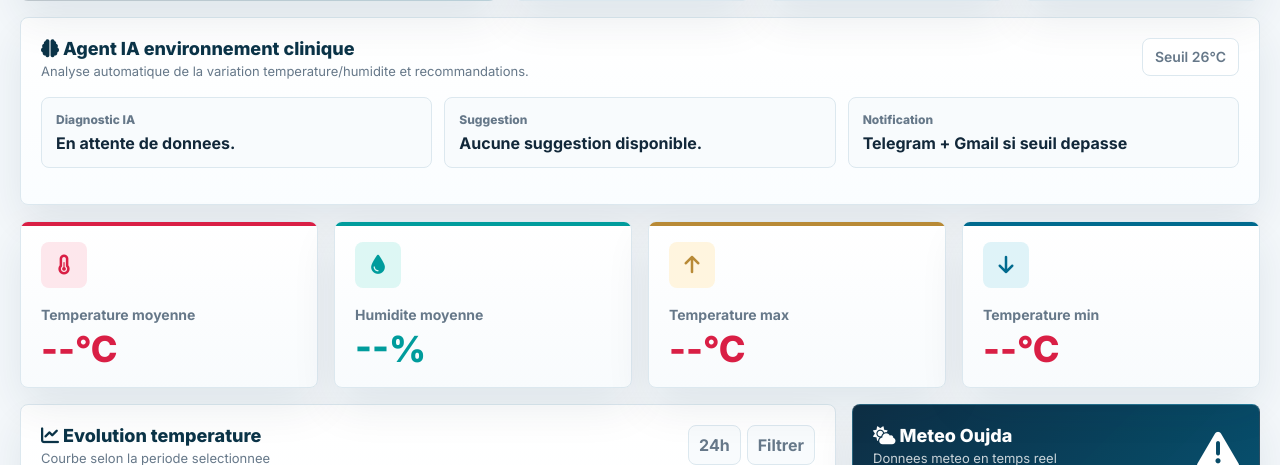
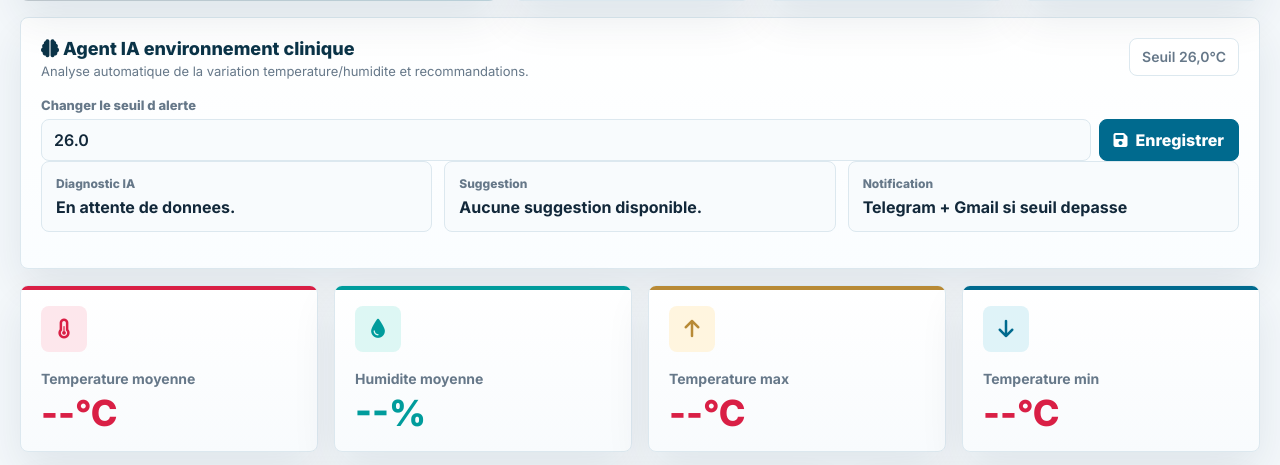
Before and after one commit to ZakHABIB/Projet-Django-GSI4, a Django app: page / in a window 1280 px wide. Shown: the part 613-1078 px from the top of the page. Run offline with Django 5.2, Linux system fonts and the light colour scheme; data comes from the database, SQL or seed files in the repository; data that the repository does not hold is empty; some libraries are stand-ins or nearby versions.

Commit message:
Add editable alert threshold and AI agent settings

```diff
--- a/capteurs/alerts.py
+++ b/capteurs/alerts.py
@@ -4,6 +4,8 @@ import json
 import requests
 from django.conf import settings
 from django.core.mail import send_mail
+
+from .models import AlertSettings
 
 logger = logging.getLogger(__name__)
 
@@ -14,11 +16,15 @@ def _format_value(value, unit):
     return f'{value:.1f}{unit}'
 
 
+def get_temperature_threshold():
+    return AlertSettings.load(settings.TEMPERATURE_ALERT_THRESHOLD).temperature_threshold
+
+
 def should_send_temperature_alert(current_temperature, previous_temperature=None):
     if current_temperature is None:
         return False
 
-    threshold = settings.TEMPERATURE_ALERT_THRESHOLD
+    threshold = get_temperature_threshold()
     if current_temperature < threshold:
         return False
 
@@ -29,7 +35,7 @@ def build_temperature_ai_report(mesure, previous_mesure=None):
     current = mesure.temperature
     previous = previous_mesure.temperature if previous_mesure else None
     humidity = mesure.humidite
-    threshold = settings.TEMPERATURE_ALERT_THRESHOLD
+    threshold = get_temperature_threshold()
 
     if current is None:
         return {
@@ -79,7 +85,7 @@ def build_temperature_alert_message(mesure, previous_mesure=None):
     return (
         f"Alerte IoT clinique: temperature seuil depassee dans {mesure.piece.nom}. "
         f"Temperature: {_format_value(mesure.temperature, ' C')}. "
-        f"Seuil: {settings.TEMPERATURE_ALERT_THRESHOLD:.1f} C. "
+        f"Seuil: {get_temperature_threshold():.1f} C. "
         f"Humidite: {_format_value(mesure.humidite, '%')}.\n"
         f"{ai_report['title']}\n"
         f"Variation: {ai_report['trend']}\n"
--- a/capteurs/models.py
+++ b/capteurs/models.py
@@ -32,3 +32,20 @@ class DHT11(models.Model):
 
     class Meta:
         ordering = ['-date']
+
+
+class AlertSettings(models.Model):
+    singleton_key = models.PositiveSmallIntegerField(default=1, unique=True, editable=False)
+    temperature_threshold = models.FloatField(default=26)
+    updated_at = models.DateTimeField(auto_now=True)
+
+    @classmethod
+    def load(cls, default_threshold=26):
+        settings_obj, _created = cls.objects.get_or_create(
+            singleton_key=1,
+            defaults={'temperature_threshold': default_threshold},
+        )
+        return settings_obj
+
+    def __str__(self):
+        return f"Seuil temperature: {self.temperature_threshold} C"
--- a/capteurs/urls.py
+++ b/capteurs/urls.py
@@ -5,6 +5,7 @@ from .api import AjouterMesure, derniere_mesure, liste_mesures
 
 urlpatterns = [
     path('', views.dashboard, name='dashboard'),
+    path('settings/alert-threshold/', views.update_alert_settings, name='update_alert_settings'),
     path('export-pdf/', views.export_pdf, name='export_pdf'),
     path('export-excel/', views.export_excel, name='export_excel'),
     path('api/all/', liste_mesures, name='liste_mesures'),
--- a/capteurs/views.py
+++ b/capteurs/views.py
@@ -4,15 +4,17 @@ import csv
 from datetime import datetime, timedelta
 
 from django.conf import settings
+from django.contrib import messages
 from django.db.models import Avg, Max, Min
 from django.http import HttpResponse, JsonResponse
-from django.shortcuts import render
+from django.shortcuts import redirect, render
 from django.utils import timezone
 from django.views.decorators.csrf import csrf_exempt
+from django.views.decorators.http import require_POST
 
 from .api import sync_mesure_from_dht11
-from .alerts import build_temperature_ai_report
-from .models import DHT11, Mesure, Piece
+from .alerts import build_temperature_ai_report, get_temperature_threshold
+from .models import AlertSettings, DHT11, Mesure, Piece
 
 logger = logging.getLogger(__name__)
 
@@ -76,6 +78,7 @@ def _sample_for_chart(mesures, limit=60):
 
 
 def dashboard(request):
+    alert_settings = AlertSettings.load(settings.TEMPERATURE_ALERT_THRESHOLD)
     pieces = Piece.objects.all().order_by('nom')
     for piece in pieces:
         piece.display_nom = _display_piece_name(piece)
@@ -139,7 +142,8 @@ def dashboard(request):
         'derniere_mesure_globale': derniere_mesure_globale,
         'ai_report': ai_report,
         'stats': stats,
-        'temperature_threshold': settings.TEMPERATURE_ALERT_THRESHOLD,
+        'alert_settings': alert_settings,
+        'temperature_threshold': get_temperature_threshold(),
         'total_mesures': Mesure.objects.count(),
         'filtered_total': periode_stats.count(),
         'chart_labels': chart_labels,
@@ -151,6 +155,27 @@ def dashboard(request):
     }
 
     return render(request, 'capteurs/dashboard.html', context)
+
+
+@require_POST
+def update_alert_settings(request):
+    threshold_raw = request.POST.get('temperature_threshold', '').strip().replace(',', '.')
+
+    try:
+        threshold = float(threshold_raw)
+    except ValueError:
+        messages.error(request, 'Seuil invalide. Entrez une valeur numerique.')
+        return redirect(request.META.get('HTTP_REFERER', '/'))
+
+    if threshold < 10 or threshold > 60:
+        messages.error(request, 'Le seuil doit etre entre 10 C et 60 C.')
+        return redirect(request.META.get('HTTP_REFERER', '/'))
+
+    alert_settings = AlertSettings.load(settings.TEMPERATURE_ALERT_THRESHOLD)
+    alert_settings.temperature_threshold = threshold
+    alert_settings.save(update_fields=['temperature_threshold', 'updated_at'])
+    messages.success(request, f'Seuil d alerte mis a jour: {threshold:.1f} C.')
+    return redirect(request.META.get('HTTP_REFERER', '/'))
 
 
 def _stats_24h():
--- a/templates/capteurs/dashboard.html
+++ b/templates/capteurs/dashboard.html
@@ -671,6 +671,44 @@
             font-weight: 800;
         }
 
+        .message-list {
+            display: grid;
+            gap: 8px;
+            margin-top: 16px;
+        }
+
+        .message-item {
+            padding: 12px 14px;
+            border-radius: 8px;
+            border: 1px solid var(--border);
+            background: var(--surface);
+            font-weight: 800;
+        }
+
+        .message-item.success {
+            color: var(--green);
+            border-color: rgba(7, 129, 95, 0.28);
+            background: rgba(7, 129, 95, 0.08);
+        }
+
+        .message-item.error {
+            color: var(--coral);
+            border-color: rgba(217, 31, 69, 0.28);
+            background: rgba(217, 31, 69, 0.08);
+        }
+
+        .threshold-form {
+            display: flex;
+            gap: 8px;
+            align-items: end;
+            flex-wrap: wrap;
+        }
+
+        .threshold-form .field {
+            min-width: 180px;
+            flex: 1;
+        }
+
         .section-heading {
             display: flex;
             align-items: center;
@@ -899,6 +937,16 @@
             </div>
         </section>
 
+        {% if messages %}
+        <section class="message-list" aria-label="Messages systeme">
+            {% for message in messages %}
+            <div class="message-item {{ message.tags }}">
+                <i class="fas fa-circle-info"></i> {{ message }}
+            </div>
+            {% endfor %}
+        </section>
+        {% endif %}
+
         <section class="panel filters-panel" aria-label="Filtres des mesures">
             <div class="panel-header">
                 <div>
@@ -985,8 +1033,27 @@
                     <h2 class="panel-title"><i class="fas fa-brain"></i> Agent IA environnement clinique</h2>
                     <p class="panel-subtitle">Analyse automatique de la variation temperature/humidite et recommandations.</p>
                 </div>
-                <span class="status-pill">Seuil {{ temperature_threshold|floatformat:"0" }}&deg;C</span>
+                <span class="status-pill">Seuil {{ temperature_threshold|floatformat:"1" }}&deg;C</span>
             </div>
+            <form class="threshold-form" method="post" action="/settings/alert-threshold/">
+                {% csrf_token %}
+                <div class="field">
+                    <label for="temperature_threshold">Changer le seuil d alerte</label>
+                    <input
+                        id="temperature_threshold"
+                        type="number"
+                        name="temperature_threshold"
+                        min="10"
+                        max="60"
+                        step="0.1"
+                        value="{{ temperature_threshold|stringformat:'.1f' }}"
+                    >
+                </div>
+                <button class="filter-submit" type="submit">
+                    <i class="fas fa-floppy-disk"></i>
+                    Enregistrer
+                </button>
+            </form>
             <div class="details-grid">
                 <div class="detail-tile">
                     <span>Diagnostic IA</span>
```
Also changed, not shown: capteurs/tests.py (+45 -1 lines), capteurs/migrations/0003_alertsettings.py (added).
